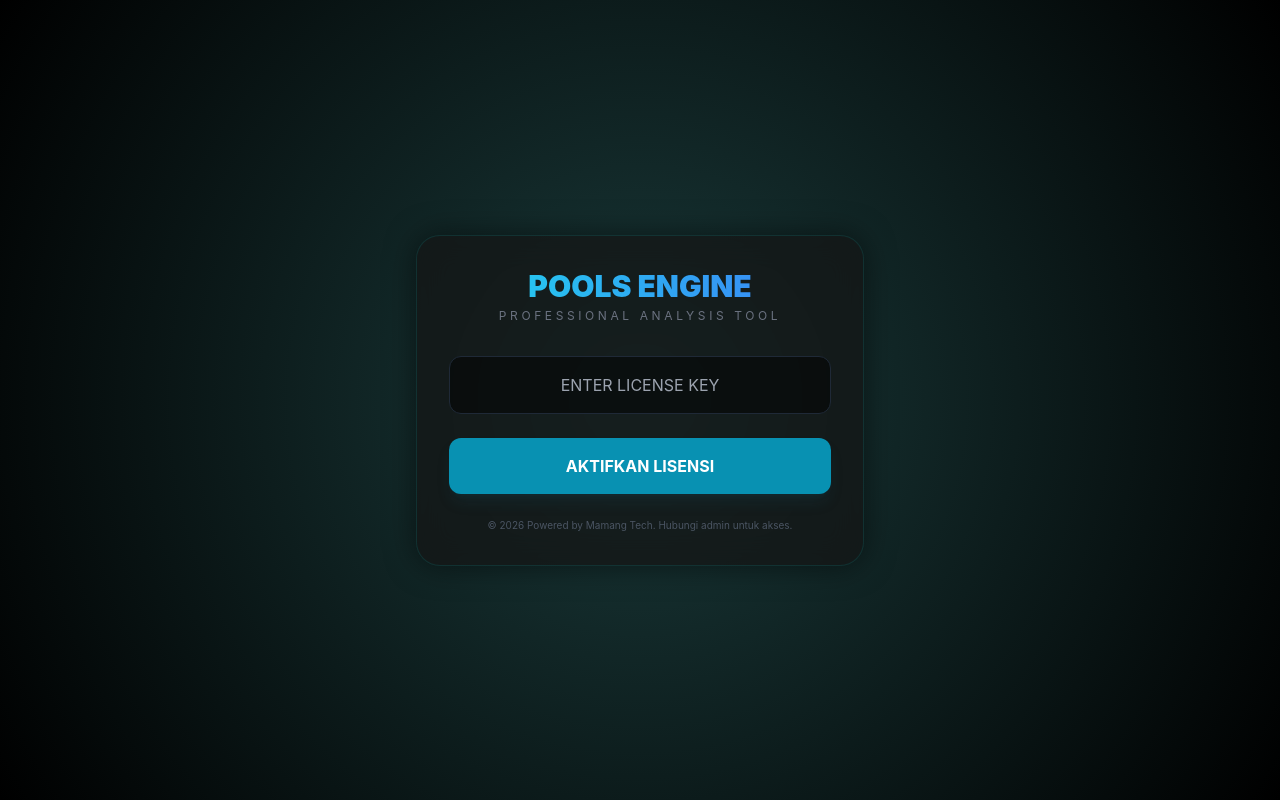
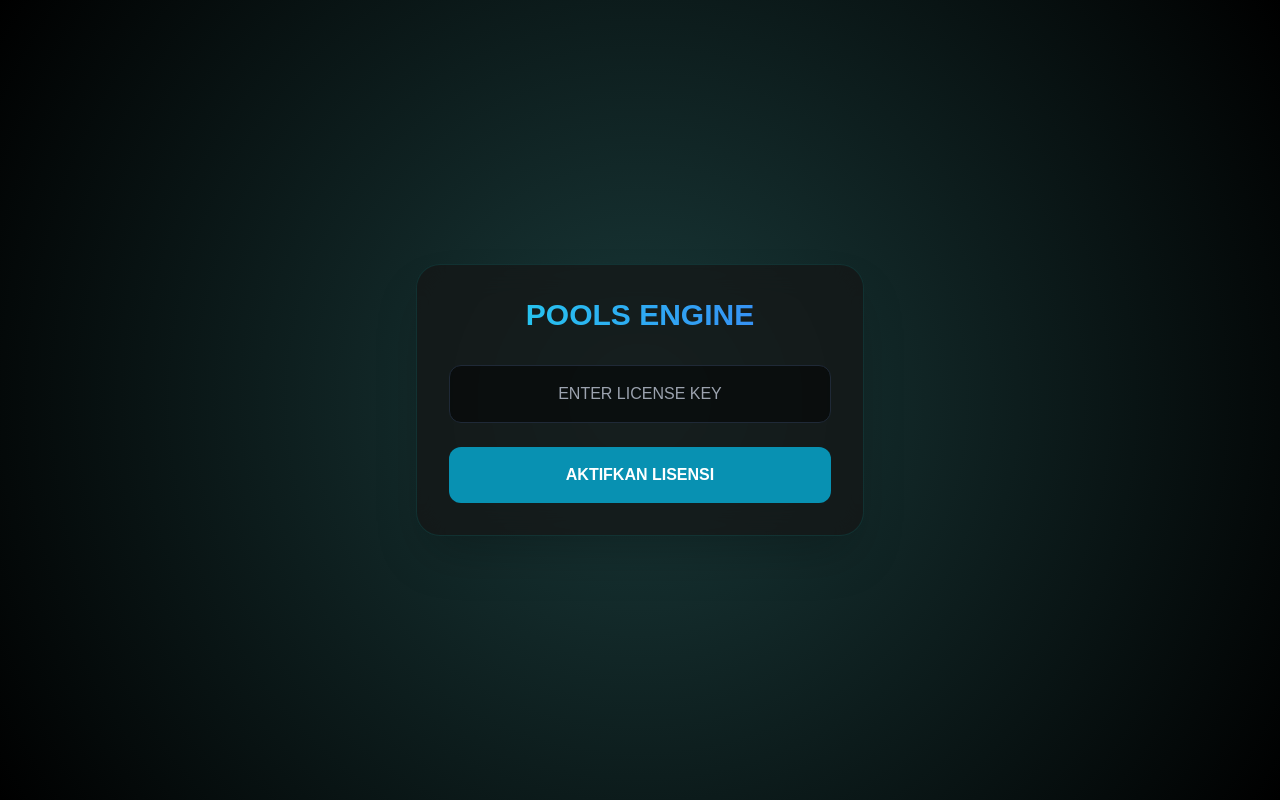
Before and after one commit to pepekosonghiji/rumus-togel, a Flask app: page / in a window 1280 px wide. Run offline with Flask 3, Linux system fonts and the light colour scheme; some libraries are stand-ins or nearby versions.

Commit message:
Update index.html

```diff
--- a/templates/index.html
+++ b/templates/index.html
@@ -6,73 +6,37 @@
     <title>Analisis Pools Pro - VIP Access</title>
     <script src="https://cdn.tailwindcss.com"></script>
     <style>
-        body {
-            background-color: #0a0a0a;
-            background-image: radial-gradient(circle at 50% 50%, #1a3a3a 0%, #000 100%);
-            color: #e0e0e0;
-            font-family: 'Inter', sans-serif;
-        }
-        .glass-card {
-            background: rgba(20, 20, 20, 0.7);
-            backdrop-filter: blur(15px);
-            border: 1px solid rgba(0, 255, 255, 0.1);
-            box-shadow: 0 0 30px rgba(0,0,0,0.5);
-        }
-        .neon-border {
-            border: 1px solid #00f2ff;
-            box-shadow: 0 0 10px rgba(0, 242, 255, 0.2);
-        }
+        body { background-color: #0a0a0a; background-image: radial-gradient(circle at 50% 50%, #1a3a3a 0%, #000 100%); color: #e0e0e0; font-family: sans-serif; }
+        .glass-card { background: rgba(20, 20, 20, 0.7); backdrop-filter: blur(15px); border: 1px solid rgba(0, 255, 255, 0.1); }
     </style>
 </head>
 <body class="flex items-center justify-center min-h-screen p-4">
 
-    <div class="glass-card w-full max-w-md p-8 rounded-3xl transition-all duration-500">
+    <div class="glass-card w-full max-w-md p-8 rounded-3xl shadow-2xl">
         <div class="text-center mb-8">
             <h1 class="text-3xl font-black text-transparent bg-clip-text bg-gradient-to-r from-cyan-400 to-blue-500">POOLS ENGINE</h1>
-            <p class="text-xs text-gray-500 tracking-[0.3em] uppercase mt-1">Professional Analysis Tool</p>
         </div>
 
         {% if not logged_in %}
-        <div id="login-section" class="space-y-6">
-            <div class="relative">
-                <input type="text" id="access-key"
-                    class="w-full bg-black/50 border border-gray-800 p-4 rounded-xl text-center text-cyan-300 outline-none focus:border-cyan-500 transition-all"
-                    placeholder="ENTER LICENSE KEY">
-            </div>
-            <button onclick="doLogin()" id="login-btn"
-                class="w-full bg-cyan-600 hover:bg-cyan-500 text-white font-bold py-4 rounded-xl shadow-lg shadow-cyan-900/20 transition-all active:scale-95">
-                AKTIFKAN LISENSI
-            </button>
-            <p class="text-[10px] text-center text-gray-600">© 2026 Powered by Mamang Tech. Hubungi admin untuk akses.</p>
+        <div class="space-y-6">
+            <input type="text" id="access-key" class="w-full bg-black/50 border border-gray-800 p-4 rounded-xl text-center text-cyan-300 outline-none focus:border-cyan-500" placeholder="ENTER LICENSE KEY">
+            <button onclick="doLogin()" class="w-full bg-cyan-600 hover:bg-cyan-500 text-white font-bold py-4 rounded-xl transition-all">AKTIFKAN LISENSI</button>
         </div>
         {% else %}
-        <div id="main-section" class="space-y-6">
-            <div class="space-y-2">
-                <label class="text-xs text-gray-400 ml-1">PILIH PASARAN</label>
-                <select id="market" class="w-full bg-gray-900/80 p-4 rounded-xl border border-gray-700 text-cyan-400 outline-none focus:border-cyan-500">
-                    {% for m in markets %}
-                    <option value="{{ m }}">{{ m }}</option>
-                    {% endfor %}
-                </select>
-            </div>
+        <div class="space-y-6">
+            <select id="market" class="w-full bg-gray-900/80 p-4 rounded-xl border border-gray-700 text-cyan-400 outline-none">
+                {% for m in markets %} <option value="{{ m }}">{{ m }}</option> {% endfor %}
+            </select>
+            <button onclick="doAnalyze()" id="btn-text" class="w-full bg-gradient-to-r from-blue-600 to-cyan-600 p-4 rounded-xl font-black text-white tracking-widest">PROSES DATA</button>
 
-            <button onclick="doAnalyze()" id="btn-text"
-                class="w-full bg-gradient-to-r from-blue-600 to-cyan-600 p-4 rounded-xl font-black text-white tracking-widest hover:brightness-110 transition-all shadow-xl shadow-blue-900/20">
-                PROSES DATA
-            </button>
-
-            <div id="result-box" class="hidden space-y-4 pt-6 animate-pulse-slow">
+            <div id="result-box" class="hidden space-y-4 pt-6 border-t border-gray-800">
                 <div class="flex justify-between items-center text-sm px-2">
-                    <span class="text-gray-400">Result Terakhir:</span>
-                    <span id="res-last" class="font-mono font-bold text-white bg-gray-800 px-3 py-1 rounded-full">0000</span>
+                    <span>Result Terakhir:</span> <span id="res-last" class="font-bold text-white bg-gray-800 px-3 py-1 rounded-full">0000</span>
                 </div>
-
                 <div class="bg-gradient-to-b from-gray-800 to-black p-6 rounded-2xl border border-cyan-500/30 text-center">
-                    <p class="text-[10px] text-cyan-500 font-bold tracking-widest mb-2">ANGKA MAIN BBFS (6D)</p>
-                    <h2 id="res-bbfs" class="text-5xl font-black tracking-tighter text-white drop-shadow-neon">012345</h2>
-                    <button onclick="copyText('res-bbfs')" class="mt-3 text-[10px] bg-cyan-900/30 text-cyan-400 border border-cyan-800 px-4 py-1 rounded-full hover:bg-cyan-800 transition">SALIN ANGKA</button>
+                    <p class="text-[10px] text-cyan-500 font-bold tracking-widest mb-2">ANGKA MAIN BBFS</p>
+                    <h2 id="res-bbfs" class="text-5xl font-black text-white">------</h2>
                 </div>
-
                 <div class="grid grid-cols-2 gap-3">
                     <div class="bg-gray-900/50 p-3 rounded-xl border border-gray-800">
                         <p class="text-[10px] text-gray-500 mb-1 font-bold">TOP 2D JITU</p>
@@ -89,17 +53,10 @@
     </div>
 
     <script>
-        // LOGIKA LOGIN
         async function doLogin() {
             const key = document.getElementById('access-key').value;
-            const btn = document.getElementById('login-btn');
-
-            if(!key) return alert("Isi Key!");
-
-            btn.innerText = "VERIFIKASI...";
             const params = new URLSearchParams();
             params.append('key', key);
-
             try {
                 const res = await fetch('/login', {
                     method: 'POST',
@@ -107,59 +64,25 @@
                     body: params
                 });
                 const data = await res.json();
-
-                if(res.ok && data.status === 'success') {
-                    alert("Akses VIP Berhasil Diaktifkan!");
-                    location.reload();
-                } else {
-                    alert(data.message || "Gagal Login");
-                }
-            } catch (e) {
-                alert("Server Sibuk / Error 404. Cek vercel.json!");
-            }
-            btn.innerText = "AKTIFKAN LISENSI";
+                if(data.status === 'success') { location.reload(); }
+                else { alert(data.message); }
+            } catch (e) { alert("Error 404: Periksa vercel.json Anda"); }
         }
 
-        // LOGIKA ANALISIS
         async function doAnalyze() {
             const mkt = document.getElementById('market').value;
             const btn = document.getElementById('btn-text');
-            const resBox = document.getElementById('result-box');
-
-            btn.innerText = "MENGHITUNG ALGORITMA...";
-            btn.disabled = true;
-
-            try {
-                const params = new URLSearchParams();
-                params.append('market', mkt);
-
-                const resp = await fetch('/analyze', {
-                    method: 'POST',
-                    headers: { 'Content-Type': 'application/x-www-form-urlencoded' },
-                    body: params
-                });
-
-                if(!resp.ok) throw new Error("Sesi Habis");
-
-                const data = await resp.json();
-                resBox.classList.remove('hidden');
-                document.getElementById('res-last').innerText = data.last;
-                document.getElementById('res-bbfs').innerText = data.bbfs;
-                document.getElementById('res-jitu').innerText = data.jitu;
-                document.getElementById('res-posisi').innerText = data.posisi;
-
-            } catch (e) {
-                alert("Sesi Expired / Koneksi Terputus. Silakan Refresh.");
-                location.reload();
-            }
+            btn.innerText = "MENGHITUNG...";
+            const params = new URLSearchParams();
+            params.append('market', mkt);
+            const resp = await fetch('/analyze', { method: 'POST', body: params });
+            const data = await resp.json();
+            document.getElementById('result-box').classList.remove('hidden');
+            document.getElementById('res-last').innerText = data.last;
+            document.getElementById('res-bbfs').innerText = data.bbfs;
+            document.getElementById('res-jitu').innerText = data.jitu;
+            document.getElementById('res-posisi').innerText = data.posisi;
             btn.innerText = "PROSES DATA";
-            btn.disabled = false;
-        }
-
-        function copyText(id) {
-            const txt = document.getElementById(id).innerText;
-            navigator.clipboard.writeText(txt);
-            alert("Berhasil disalin!");
         }
     </script>
 </body>
```
